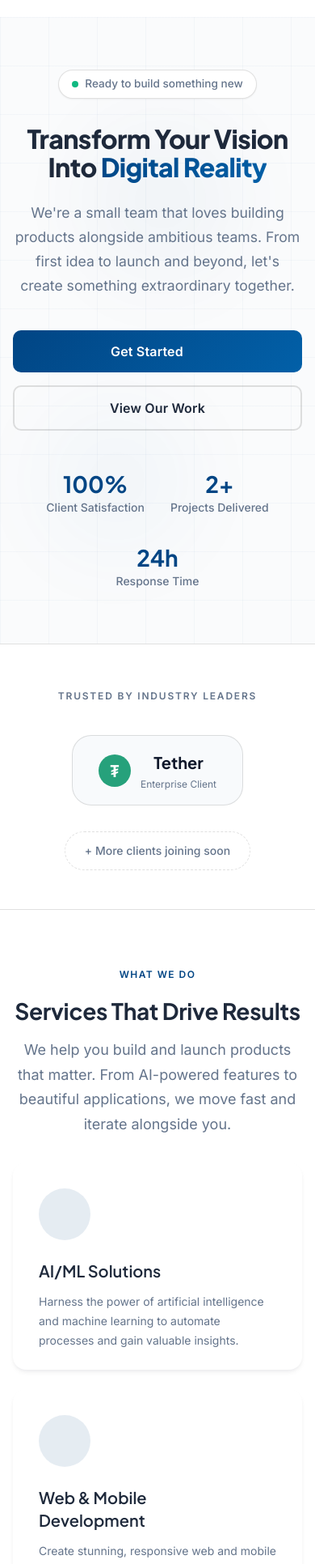
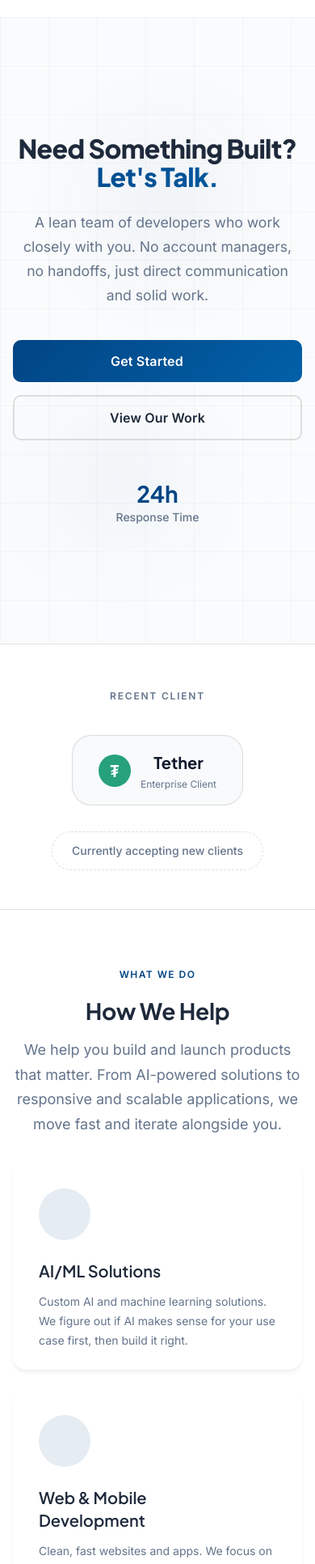
Before and after one commit to Joshi004/dhelogic, a React (Vite) app: page / in a window 390 px wide. Shown: the part 49-1981 px from the top of the page at 81% size. Built offline with nearby package versions, Linux system fonts and the light colour scheme; some icons are missing.

Commit message:
Refine messaging and layout across FeaturedWork, Hero, ServicesGrid, TrustedBy, and WhyUs components. Update descriptions for clarity, enhance calls to action, and improve overall user engagement with a focus on collaboration and responsiveness.

```diff
--- a/src/components/home/Hero.jsx
+++ b/src/components/home/Hero.jsx
@@ -98,45 +98,6 @@ const Hero = () => {
             py: { xs: 6, md: 8 },
           }}
         >
-          {/* Badge */}
-          <Box
-            component={motion.div}
-            initial={{ opacity: 0, y: 20 }}
-            animate={{ opacity: 1, y: 0 }}
-            transition={{ duration: 0.5 }}
-          >
-            <Box
-              sx={{
-                display: 'inline-flex',
-                alignItems: 'center',
-                gap: 1,
-                px: 2,
-                py: 0.75,
-                bgcolor: 'white',
-                borderRadius: 3,
-                border: '1px solid',
-                borderColor: 'divider',
-                boxShadow: '0 1px 2px rgba(0,0,0,0.05)',
-                mb: 4,
-              }}
-            >
-              <Box
-                sx={{
-                  width: 8,
-                  height: 8,
-                  borderRadius: '50%',
-                  bgcolor: '#10B981',
-                }}
-              />
-              <Typography
-                variant="body2"
-                sx={{ fontWeight: 500, color: 'text.secondary', fontSize: '0.85rem' }}
-              >
-                Ready to build something new
-              </Typography>
-            </Box>
-          </Box>
-
           {/* Main Headline */}
           <Typography
             component={motion.h1}
@@ -150,11 +111,13 @@ const Hero = () => {
                 background: 'linear-gradient(135deg, #014584 0%, #0260a8 100%)',
                 WebkitBackgroundClip: 'text',
                 WebkitTextFillColor: 'transparent',
+                display: 'block',
               },
             }}
           >
-            Transform Your Vision Into{' '}
-            <span className="gradient">Digital Reality</span>
+            Need Something Built?
+            <br />
+            <span className="gradient">Let's Talk.</span>
           </Typography>
 
           {/* Subtitle */}
@@ -173,8 +136,7 @@ const Hero = () => {
               lineHeight: 1.7,
             }}
           >
-            We're a small team that loves building products alongside ambitious teams.
-            From first idea to launch and beyond, let's create something extraordinary together.
+            A lean team of developers who work closely with you. No account managers, no handoffs, just direct communication and solid work.
           </Typography>
 
           {/* CTA Buttons */}
@@ -237,12 +199,7 @@ const Hero = () => {
               flexWrap: 'wrap',
             }}
           >
-            {[
-              { value: '100%', label: 'Client Satisfaction' },
-              { value: '2+', label: 'Projects Delivered' },
-              { value: '24h', label: 'Response Time' },
-            ].map((stat, index) => (
-              <Box key={index} sx={{ textAlign: 'center' }}>
+            <Box sx={{ textAlign: 'center' }}>
               <Typography
                 variant="h3"
                 sx={{
@@ -251,16 +208,15 @@ const Hero = () => {
                   fontSize: { xs: '1.75rem', md: '2rem' },
                 }}
               >
-                  {stat.value}
+                24h
               </Typography>
               <Typography
                 variant="body2"
                 sx={{ color: 'text.secondary', fontWeight: 500 }}
               >
-                  {stat.label}
+                Response Time
               </Typography>
             </Box>
-            ))}
           </Box>
         </Box>
       </Container>
--- a/src/components/home/ServicesGrid.jsx
+++ b/src/components/home/ServicesGrid.jsx
@@ -19,28 +19,28 @@ const services = [
   {
     icon: <SmartToyIcon sx={{ fontSize: 32 }} />,
     title: 'AI/ML Solutions',
-    description: 'Harness the power of artificial intelligence and machine learning to automate processes and gain valuable insights.',
+    description: 'Custom AI and machine learning solutions. We figure out if AI makes sense for your use case first, then build it right.',
     color: '#014584',
     bgColor: 'rgba(1, 69, 132, 0.1)',
   },
   {
     icon: <WebIcon sx={{ fontSize: 32 }} />,
     title: 'Web & Mobile Development',
-    description: 'Create stunning, responsive web and mobile applications that deliver exceptional user experiences.',
+    description: 'Clean, fast websites and apps. We focus on getting things working first, then making them beautiful.',
     color: '#014584',
     bgColor: 'rgba(1, 69, 132, 0.1)',
   },
   {
     icon: <BusinessCenterIcon sx={{ fontSize: 32 }} />,
     title: 'IT Strategy & Consulting',
-    description: 'Strategic technology guidance to align your IT investments with business objectives.',
+    description: 'We help you plan your tech stack, avoid expensive mistakes, and make smart decisions about what to build.',
     color: '#10B981',
     bgColor: 'rgba(16, 185, 129, 0.1)',
   },
   {
     icon: <GroupsIcon sx={{ fontSize: 32 }} />,
     title: 'Staff Augmentation',
-    description: 'Extend your team with skilled developers and consultants who integrate seamlessly with your workflow.',
+    description: 'Need extra developers? We embed with your team and work like we\'re part of it - same tools, same meetings, same Slack.',
     color: '#EC4899',
     bgColor: 'rgba(236, 72, 153, 0.1)',
   },
@@ -76,8 +76,8 @@ const ServicesGrid = () => {
       <Container maxWidth="lg">
         <SectionHeader
           overline="What We Do"
-          title="Services That Drive Results"
-          subtitle="We help you build and launch products that matter. From AI-powered features to beautiful applications, we move fast and iterate alongside you."
+          title="How We Help"
+          subtitle="We help you build and launch products that matter. From AI-powered solutions to responsive and scalable applications, we move fast and iterate alongside you."
         />
 
         <Grid
--- a/src/components/home/TrustedBy.jsx
+++ b/src/components/home/TrustedBy.jsx
@@ -33,7 +33,7 @@ const TrustedBy = () => {
               display: 'block',
             }}
           >
-            Trusted by Industry Leaders
+            Recent Client
           </Typography>
 
           <Box
@@ -124,7 +124,7 @@ const TrustedBy = () => {
                   fontWeight: 500,
                 }}
               >
-                + More clients joining soon
+                Currently accepting new clients
               </Typography>
             </Box>
           </Box>
--- a/src/components/home/WhyUs.jsx
+++ b/src/components/home/WhyUs.jsx
@@ -18,17 +18,17 @@ const features = [
   {
     icon: <GroupsIcon sx={{ fontSize: 28 }} />,
     title: 'Collaborative Approach',
-    description: 'We work as an extension of your team, ensuring seamless communication and truly aligned goals.',
+    description: 'We join your Slack, attend your standups, and work like we\'re in-house. You\'ll always know what\'s happening.',
   },
   {
     icon: <SupportAgentIcon sx={{ fontSize: 28 }} />,
     title: 'Dedicated Support',
-    description: 'Flexible, ongoing support that grows with you. We\'re in this together for the long haul.',
+    description: 'Ongoing support that\'s actually responsive. Not a ticketing system, just reach out.',
   },
   {
     icon: <TrendingUpIcon sx={{ fontSize: 28 }} />,
     title: 'Results Driven',
-    description: 'Focused on shipping, launching, and hitting the milestones that matter most to your success.',
+    description: 'Focused on shipping. We set deadlines and actually hit them.',
   },
 ];
 
@@ -67,7 +67,7 @@ const WhyUs = () => {
                 variant="h2"
                 sx={{ mb: 3 }}
               >
-                Your Success Is Our{' '}
+                What's Different{' '}
                 <Box
                   component="span"
                   sx={{
@@ -76,16 +76,14 @@ const WhyUs = () => {
                     WebkitTextFillColor: 'transparent',
                   }}
                 >
-                  Priority
+                  About Us
                 </Box>
               </Typography>
               <Typography
                 variant="body1"
                 sx={{ color: 'text.secondary', mb: 4, lineHeight: 1.8 }}
               >
-                At DheLogic, we believe in building lasting partnerships. We understand
-                what it takes to build something new and combine technical expertise with
-                a genuine commitment to your success.
+                We're a small team, which means you work directly with the people building your product. No layers, no account managers, just clear communication and quality work.
               </Typography>
 
               {/* Features List */}
@@ -188,29 +186,9 @@ const WhyUs = () => {
                 <Typography variant="h5" sx={{ fontWeight: 700, mb: 1 }}>
                   Partnership Approach
                 </Typography>
-                <Typography variant="body2" sx={{ color: 'text.secondary', mb: 3 }}>
-                  We work alongside you, not just for you. Your success is our measure of success.
+                <Typography variant="body2" sx={{ color: 'text.secondary' }}>
+                  We're not vendors, we're collaborators. When you win, we win.
                 </Typography>
-                <Box
-                  sx={{
-                    display: 'flex',
-                    alignItems: 'center',
-                    gap: 1,
-                    color: 'success.main',
-                  }}
-                >
-                  <Box
-                    sx={{
-                      width: 8,
-                      height: 8,
-                      borderRadius: '50%',
-                      bgcolor: 'success.main',
-                    }}
-                  />
-                  <Typography variant="body2" sx={{ fontWeight: 600 }}>
-                    100% Client Satisfaction
-                  </Typography>
-                </Box>
               </Box>
 
               {/* Decorative Cards */}
```
Also changed, not shown: src/components/home/FeaturedWork.jsx (+92 -22 lines). Lines whose indentation alone changed are shown as unchanged.
